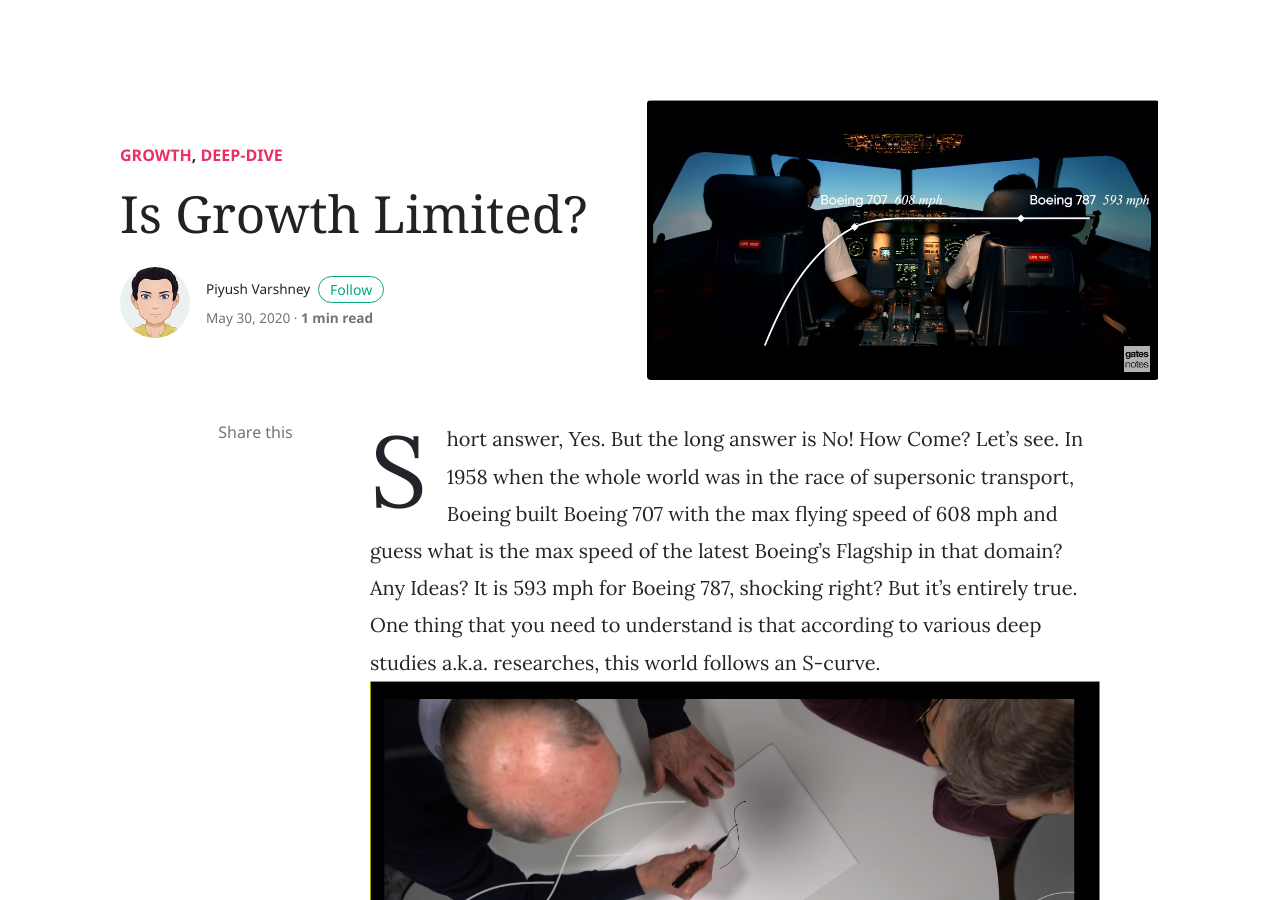
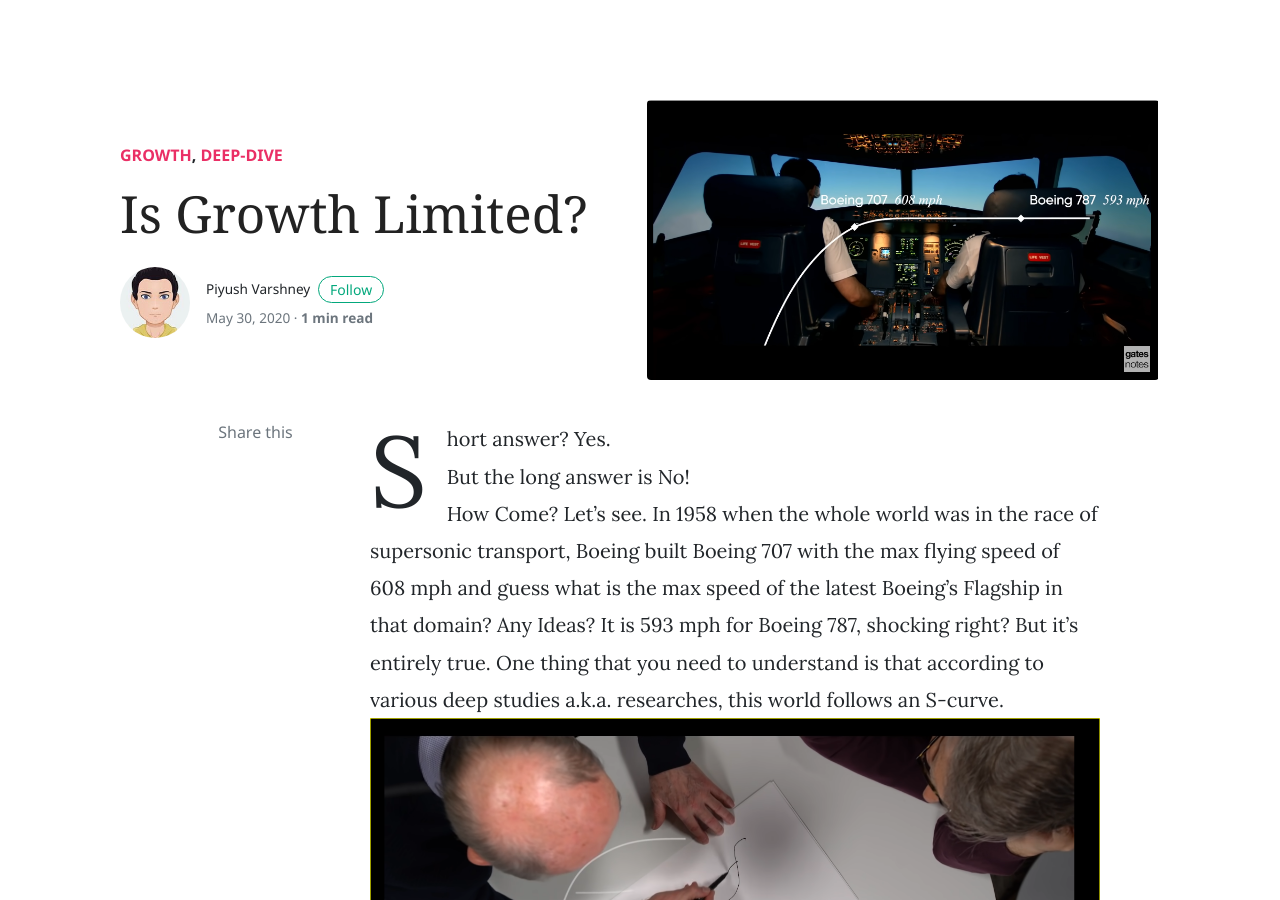
Before and after one commit to wakehustle/wakehustle.github.io, a Jekyll site: the page built from _posts/2020-05-30-is-growth-limited.md, in a window 1280 px wide and 900 px high. Built offline with Jekyll 4.4.1, drawn with Linux system fonts in a browser that asks for light colours; nearby versions of some CDN libraries; comment, search, counter and statistics services are not loaded.

Commit message:
minor corrections

```diff
--- a/_config.yml
+++ b/_config.yml
@@ -31,7 +31,7 @@
       avatar:         /assets/images/avatar1.jpg
       bio:            "Hi, I am Piyush, the author of WakeHustle, the site you're currently playing around. I hope you like it!"
       email:          piyush@wakehustle.com
-      instagram:        https://instagram.com/piyushvrshney
+      twitter:        https://instagram.com/piyushvrshney
 
 
 
--- a/_posts/2020-05-30-is-growth-limited.md
+++ b/_posts/2020-05-30-is-growth-limited.md
@@ -10,8 +10,8 @@
 - deep-dive
 ---
 
-Short answer, Yes.
-But the long answer is No!
+Short answer? Yes.<br>
+But the long answer is No!<br>
 How Come? Let's see.
 In 1958 when the whole world was in the race of supersonic transport, Boeing built Boeing 707 with the max flying speed of 608 mph and guess what is the max speed of the latest Boeing's Flagship in that domain?
 Any Ideas?
```
